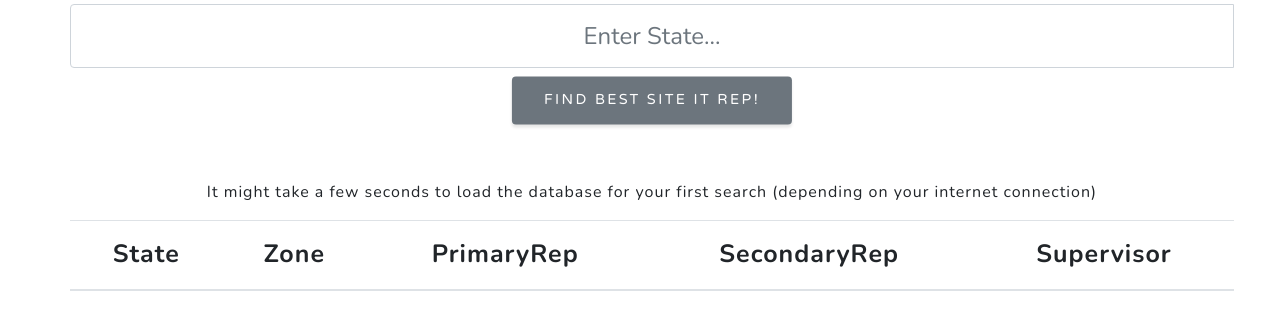
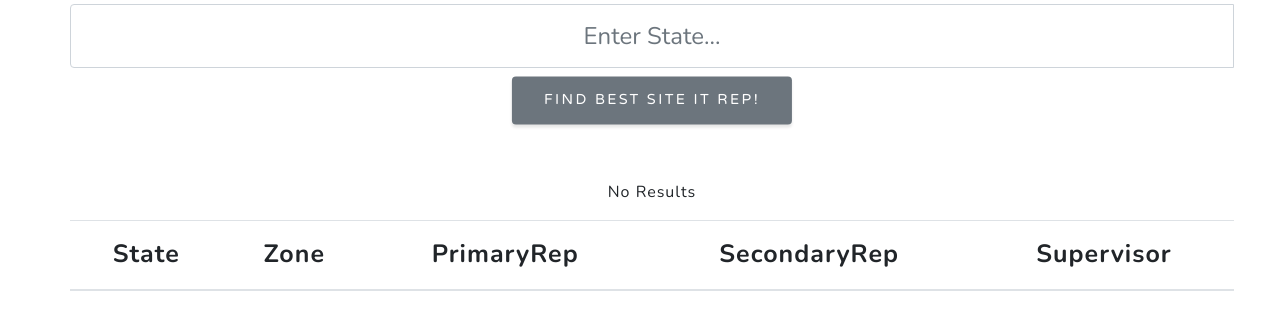
Before and after one commit to satyamrami/SiteITProject, a plain HTML site: page Index.html in a window 1280 px wide. Shown: the part 274-604 px from the top of the page. Drawn offline with nearby package versions, Linux system fonts and the light colour scheme.

Commit message:
Update Index.html
Signed-off-by: rpp293 <66886441+rpp293@users.noreply.github.com>

```diff
--- a/Index.html
+++ b/Index.html
@@ -60,7 +60,7 @@
 
             <p class="noresults">
             </p>
-            <p class="noresults2">It might take a few seconds to load the database for your first search (depending on your internet connection)
+            <p class="noresults2">No Results
             </p>
 
             <table class="table" cellpadding="10">
@@ -77,13 +77,8 @@
               <tbody>
           </div>
         </div>
+       </div>
 
-      </div>
-    </div>
-
-
-
-    </div>
 
   </header>
 
```
